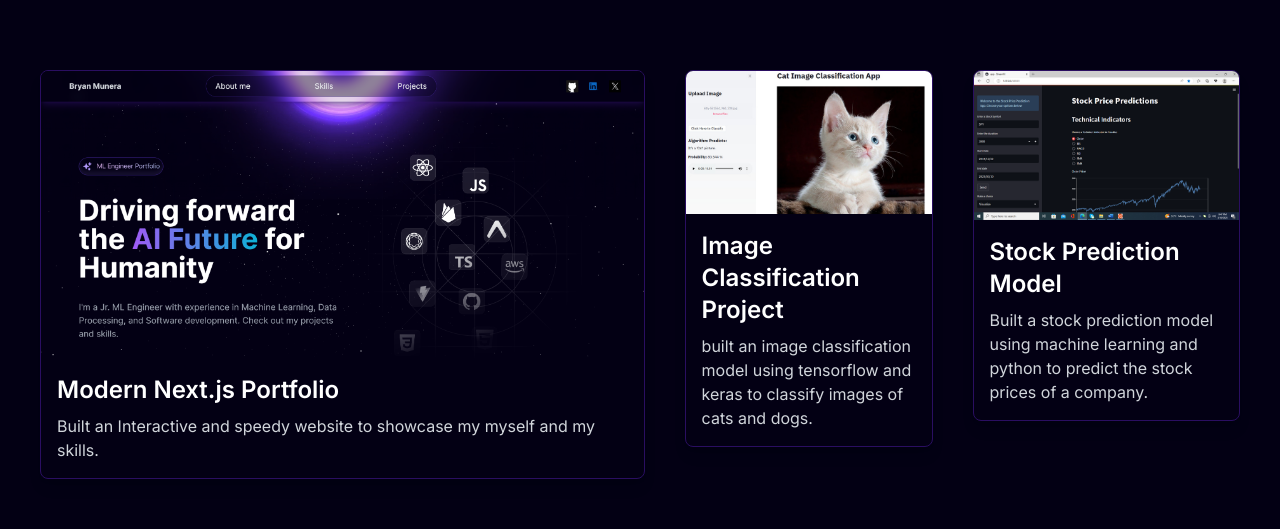
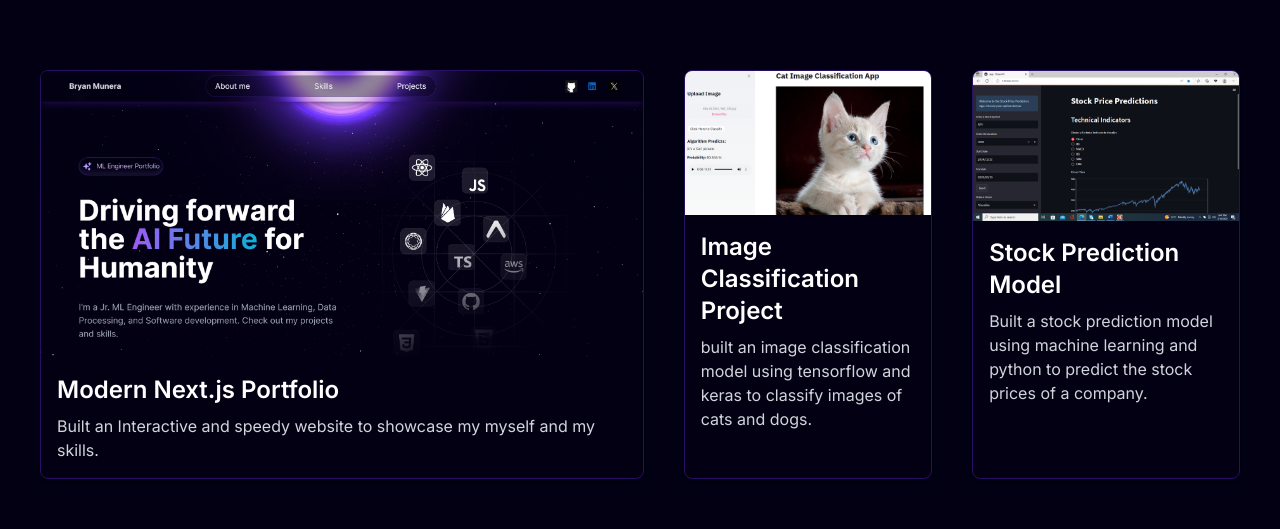
Before and after one commit to OpenSourceMeNow/Portfolio-Website, a Next.js app: page / in a window 1280 px wide. Shown: the part 2073-2602 px from the top of the page. Built offline with nearby package versions, Linux system fonts and the light colour scheme; a web font is replaced by a local one.

Commit message:
link fix

```diff
--- a/components/sub/ProjectCard.tsx
+++ b/components/sub/ProjectCard.tsx
@@ -1,6 +1,5 @@
 import Image from "next/image";
 import React from "react";
-import Link from "next/link";
 
 interface Props {
   src: string;
@@ -11,17 +10,15 @@ interface Props {
 
 const ProjectCard = ({ src, title, description, link }: Props) => {
   return (
-    <Link href={link || ""} passHref>
-      <a target="_blank" rel="noopener noreferrer">
-        <div className="relative overflow-hidden rounded-lg shadow-lg border border-[#2A0E61] hover:scale-105 transition-transform duration-300">
-          <Image src={src} alt={title} width={1000} height={1000} className="w-full object-contain" />
-          <div className="relative p-4">
-            <h1 className="text-2xl font-semibold text-white">{title}</h1>
-            <p className="mt-2 text-gray-300">{description}</p>
-          </div>
-        </div>
+    <div className="relative overflow-hidden rounded-lg shadow-lg border border-[#2A0E61]">
+      <a href={link} target="_blank" rel="noopener noreferrer">
+        <Image src={src} alt={title} width={1000} height={1000} className="w-full object-contain hover:scale-105 transition-transform duration-300" />
       </a>
-    </Link>
+      <div className="relative p-4">
+        <h1 className="text-2xl font-semibold text-white">{title}</h1>
+        <p className="mt-2 text-gray-300">{description}</p>
+      </div>
+    </div>
   );
 };
 
```
